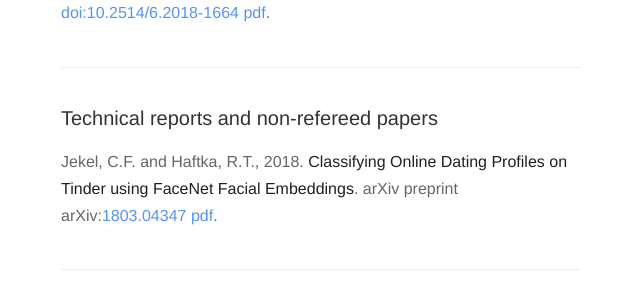
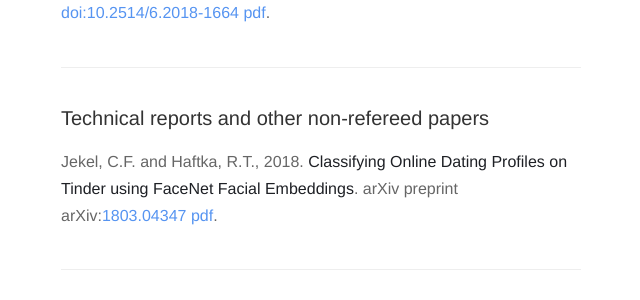
Before and after one commit to cjekel/cjekel.github.io, a Jekyll site: the page built from cv.md, in a window 1280 px wide and 900 px high, scrolled down 1330 px. Shown: the part 153-453 px from the top of the window, without its empty margins (319-959 px from the left). Built offline with Jekyll 4.4.1, drawn with Linux system fonts in a browser that asks for light colours; nearby versions of some CDN libraries.

Commit message:
other works on cv

```diff
--- a/cv.md
+++ b/cv.md
@@ -29,7 +29,7 @@ Charles F. Jekel, Gerhard Venter, and Martin P. Venter. **Obtaining a hyperelast
 Charles F. Jekel, Raphael T. Haftka, Gerhard Venter, and Martin P. Venter. **Lack-of-fit Tests to Indicate Material Model Improvement or Experimental Data Noise Reduction**, 2018 AIAA Non-Deterministic Approaches Conference, AIAA SciTech Forum, (AIAA 2018-1664) [doi:10.2514/6.2018-1664](https://doi.org/10.2514/6.2018-1664) [pdf]({{ "/" | relative_url  }}assets/papers/lofAIAA_rev04.pdf).
 
 ---
-### Technical reports and non-refereed papers
+### Technical reports and other non-refereed papers
 Jekel, C.F. and Haftka, R.T., 2018. **Classifying Online Dating Profiles on Tinder using FaceNet Facial Embeddings**. arXiv preprint arXiv:[1803.04347](https://arxiv.org/abs/1803.04347) [pdf](https://arxiv.org/pdf/1803.04347.pdf).
 
 ---
```
